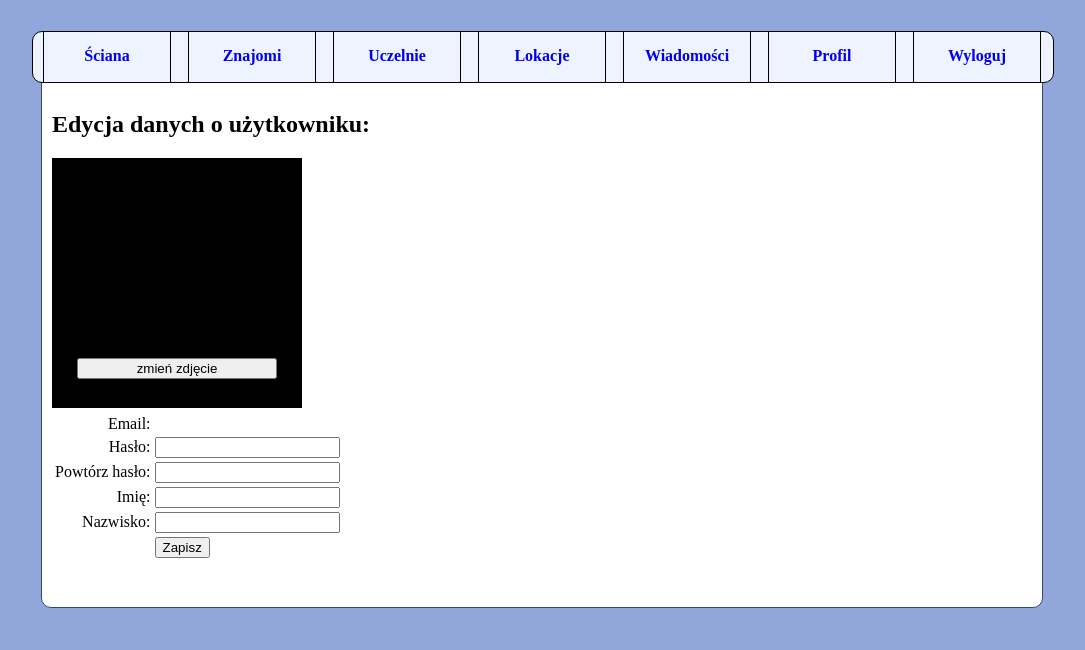
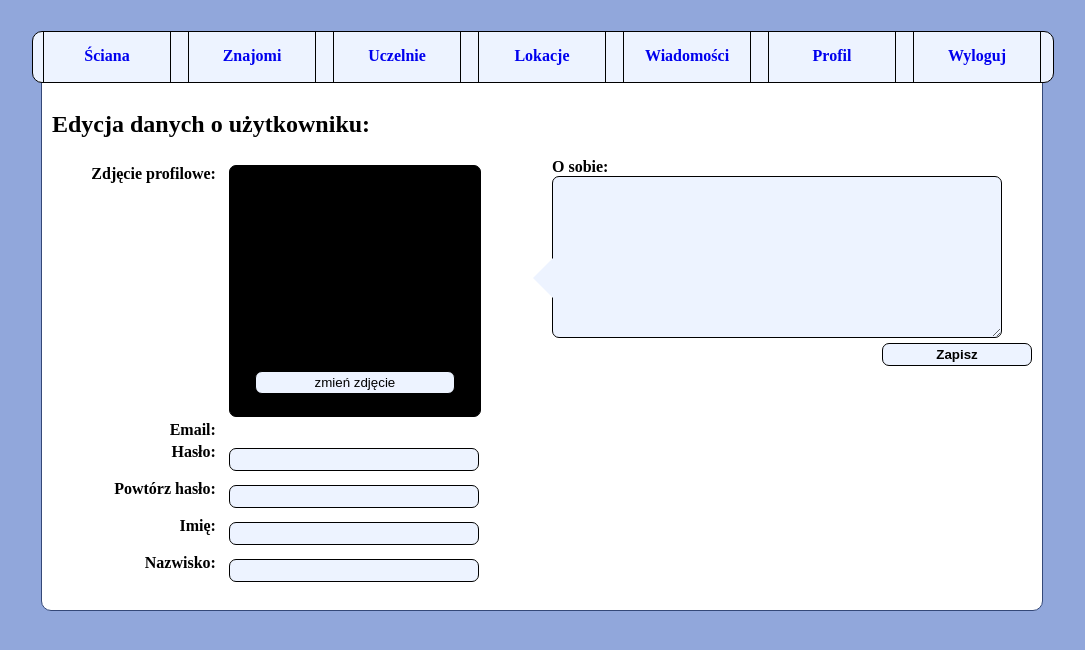
Before and after one commit to Maskopatol/ZWiS, a CodeIgniter app: page /htdocs/index.php/profile/edit in a window 1280 px wide. Shown: the top 650 px of the page, without its empty margins (98-1183 px from the left). Run offline with CodeIgniter, Linux system fonts and the light colour scheme; data that the repository does not hold is empty; some libraries are stand-ins or nearby versions.

Commit message:
"O sobie" i style przy edycji profilu

```diff
--- a/application/controllers/profile.php
+++ b/application/controllers/profile.php
@@ -1,6 +1,7 @@
 <?
 class Profile extends CI_Controller{
 	public function edit(){
+		$this->layout->addCSS('userdata');
 		$this->layout->addCSS("profile");
 		$id = $this->auth->uid();
 		$data = $this->user_model->get($id);
@@ -72,6 +73,10 @@ class Profile extends CI_Controller{
 			'name' => $this->input->post("name"),
 			'surname' => $this->input->post("surname")
 			);
+		$about = $this->input->post("about");
+		if( !empty( $about ) ){
+			$data['about'] = $this->input->post("about");
+		}
 		$error = 0;
 		$pass = $this->input->post("password");
 		$pass2 = $this->input->post("password_confirmation");
--- a/application/views/locations/user_info.php
+++ b/application/views/locations/user_info.php
@@ -1,2 +1,6 @@
 <h3><?=$name?> <?=$surname?></h3>
 <?=$email?>
+<br />
+<pre>
+<?=$about;?>
+</pre>
--- a/application/views/profile/edit.php
+++ b/application/views/profile/edit.php
@@ -1,16 +1,17 @@
 <div id="edit">
 	<h2>Edycja danych o użytkowniku:</h2>
 
-	<div class='photo'>
-	<img src='<?=$photo?>' alt='' />
-	<input type="button" onclick="document.location='<?=site_url("profile/photo")?>'" value="zmień zdjęcie" />
-	</div>
+
 
 
 	<?=$this->notices->get("profile-edit");?>
 <?=form_open('profile/update');?>
 <table class="profile_edit">
 <tr><td class="profile_desc"></td><td class="profile_mod"></td></tr>
+<tr><td class="profile_desc">Zdjęcie profilowe:</td><td class="profile_mod"><div class='photo'>
+<img src='<?=$photo?>' alt='' />
+<input type="button" onclick="document.location='<?=site_url("profile/photo")?>'" value="zmień zdjęcie" />
+</div></td></tr>
 <tr><td class="profile_desc">Email:
 </td><td class="profile_mod"><?=$email;?></td></tr>
 <tr><td class="profile_desc"><?=form_label("Hasło:","password");?>
@@ -21,8 +22,17 @@
 </td><td class="profile_mod"><?=form_input(array('name'=>'name','value'=>$name));?></td></tr>
 <tr><td class="profile_desc"><?=form_label("Nazwisko:","surname");?>
 </td><td class="profile_mod"><?=form_input(array('name'=>'surname','value'=>$surname));?></td></tr>
-<tr><td class="profile_desc">
-</td><td class="profile_mod"><?=form_submit('submit',"Zapisz");?></td></tr>
 </table>
+<div class="profile_about">
+<div id="tri"></div>
+<div class="profile_about_desc">
+<?=form_label("O sobie:","about");?>
+</div>
+<div class="profile_mod">
+<?=form_textarea(array('name'=>'about','value'=>$about));?>
+</div>
+</div>
+<div class="profile_mod profile_submit"><?=form_submit('submit',"Zapisz");?></div>
+
 <?=form_close();?>
 </div>
--- a/static/css/profile.css
+++ b/static/css/profile.css
@@ -1,17 +1,82 @@
+#edit{
+width:100%;
+}
 
+.profile_edit{
+	width:500px;
+	float:left;
+}
+.profile_about{
+	position:relative;
+	width:450px;
+	float:left;
+}
+.profile_about_desc{
+	font-weight:bold;
+}
 .profile_desc{
+	font-weight:bold;
 	text-align:right;
+	padding-right:10px;
+	vertical-align:text-top;
 }
 .profile_mod{
 	text-align:left;
 }
 
 .photo{
+	border: 1px solid black;
 	position:relative;
 	width:250px;
 	height:250px;
 	background-color:black;
+	border-radius:7px;
+	overflow:hidden;
 }
+
+
+
+.profile_mod input{
+	border-radius:7px;
+	border:1px solid black;
+	margin:5px 0px 5px 0px;
+	background-color:#EDF3FF;
+	padding:3px;
+	width:250px;
+
+}
+
+
+.profile_submit input[type="submit"]{
+	float:right;
+	width:150px;
+	font-weight: bold;
+}
+
+
+
+
+.profile_mod textarea{
+
+	border: 1px solid black;
+	border-radius:7px;
+	padding: 5px;
+	background-color:#EDF3FF;
+	width:100%;
+}
+#tri{
+	position:absolute;
+	left:-19px;
+	top:100px;
+	width: 0;
+	height: 0;
+	border-top: 20px solid transparent;
+	border-bottom: 20px solid transparent;
+
+	border-right:20px solid #EDF3FF;
+}
+
+
 
 .photo input{
 	left:25px;
--- a/zwis.sql
+++ b/zwis.sql
@@ -19,6 +19,7 @@ CREATE  TABLE IF NOT EXISTS `users` (
   `photo` varchar(255) null,
   `lecturer` INT(1) default 0,
   `admin` INT(1) default 0,
+  `about` TEXT null,
   UNIQUE INDEX `email_UNIQUE` (`email` ASC) ,
   PRIMARY KEY (`id_user`))
 ENGINE = InnoDB;
```
